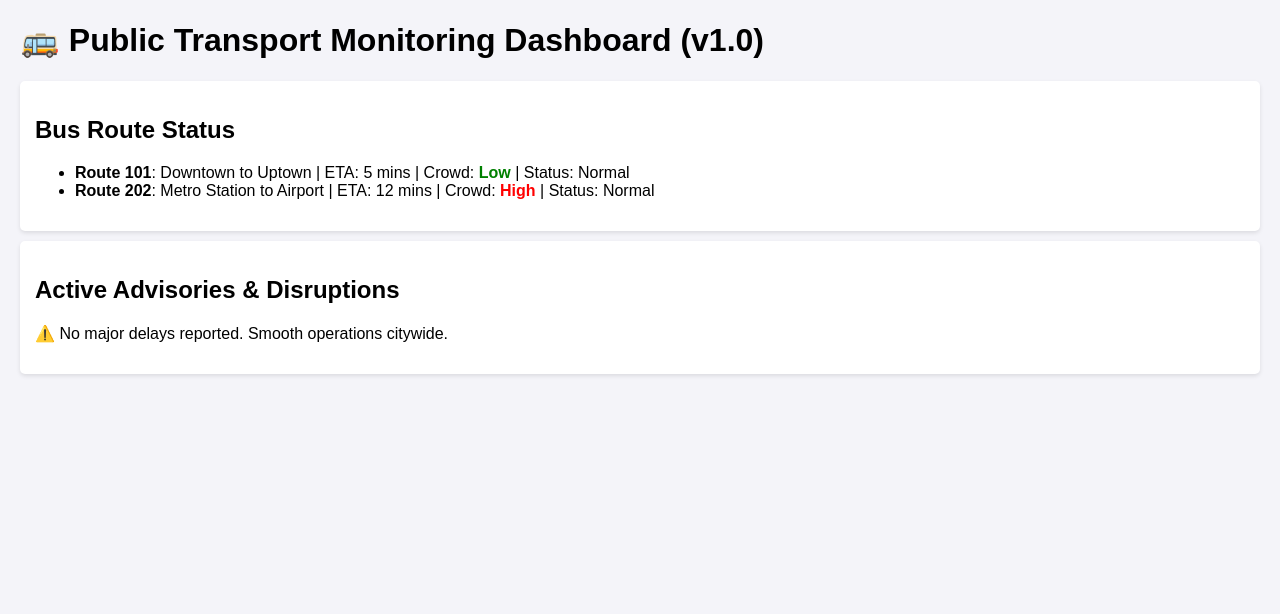
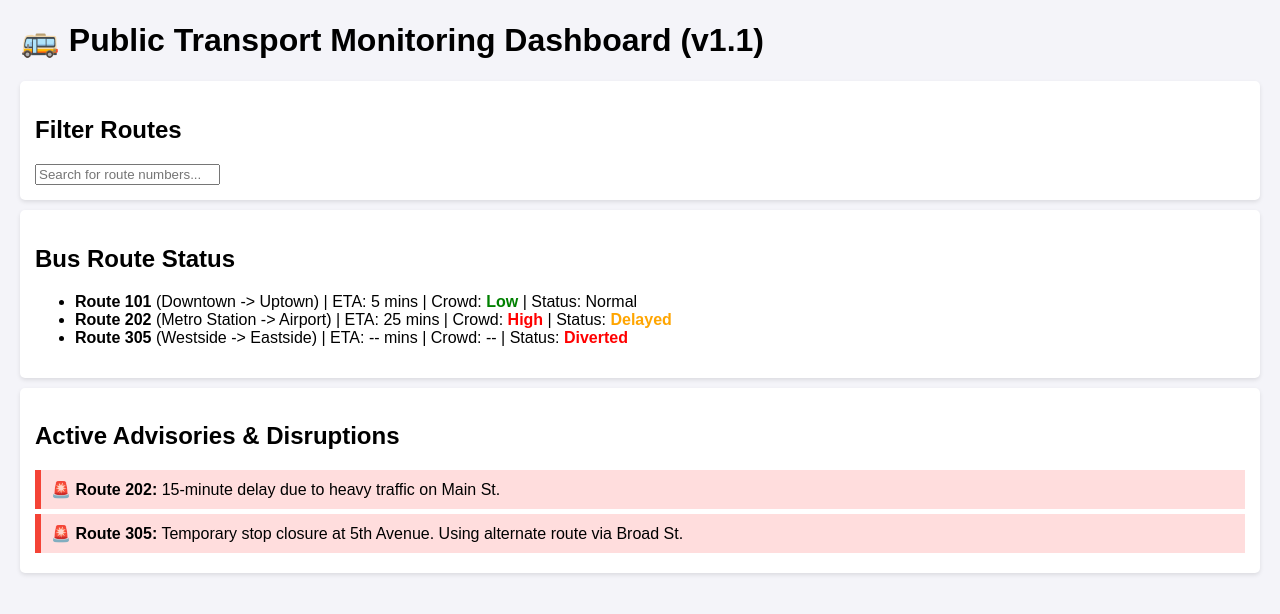
Before and after one commit to mohann2023-bot/public-transport-dashboard, a plain HTML site: page index.html in a window 1280 px wide. Drawn offline with Linux system fonts and the light colour scheme.

Commit message:
Add route filtering and service disruption alerts

```diff
--- a/index.html
+++ b/index.html
@@ -10,26 +10,44 @@
         .status-low { color: green; font-weight: bold; }
         .status-mod { color: orange; font-weight: bold; }
         .status-high { color: red; font-weight: bold; }
+        .alert { background-color: #ffdddd; border-left: 6px solid #f44336; padding: 10px; margin: 5px 0; }
     </style>
 </head>
 <body>
-    <h1>🚌 Public Transport Monitoring Dashboard (v1.0)</h1>
+    <h1>🚌 Public Transport Monitoring Dashboard (v1.1)</h1>
+
+    <div class="card">
+        <h2>Filter Routes</h2>
+        <input type="text" id="routeFilter" onkeyup="filterRoutes()" placeholder="Search for route numbers...">
+    </div>
 
     <div class="card">
         <h2>Bus Route Status</h2>
         <ul id="route-list">
-            <li><strong>Route 101</strong>: Downtown to Uptown | ETA: 5 mins | Crowd: <span class="status-low">Low</span> | Status: Normal</li>
-            <li><strong>Route 202</strong>: Metro Station to Airport | ETA: 12 mins | Crowd: <span class="status-high">High</span> | Status: Normal</li>
+            <li class="route-item"><strong>Route 101</strong> (Downtown -> Uptown) | ETA: 5 mins | Crowd: <span class="status-low">Low</span> | Status: Normal</li>
+            <li class="route-item"><strong>Route 202</strong> (Metro Station -> Airport) | ETA: 25 mins | Crowd: <span class="status-high">High</span> | Status: <span class="status-mod">Delayed</span></li>
+            <li class="route-item"><strong>Route 305</strong> (Westside -> Eastside) | ETA: -- mins | Crowd: -- | Status: <span class="status-high">Diverted</span></li>
         </ul>
     </div>
 
     <div class="card">
         <h2>Active Advisories & Disruptions</h2>
-        <p>⚠️ No major delays reported. Smooth operations citywide.</p>
+        <div class="alert">🚨 <strong>Route 202:</strong> 15-minute delay due to heavy traffic on Main St.</div>
+        <div class="alert">🚨 <strong>Route 305:</strong> Temporary stop closure at 5th Avenue. Using alternate route via Broad St.</div>
     </div>
 
     <script>
-        console.log("Dashboard initialized successfully.");
+        function filterRoutes() {
+            let input = document.getElementById('routeFilter').value.toUpperCase();
+            let items = document.getElementsByClassName('route-item');
+            for (let i = 0; i < items.length; i++) {
+                if (items[i].innerText.toUpperCase().includes(input)) {
+                    items[i].style.display = "";
+                } else {
+                    items[i].style.display = "none";
+                }
+            }
+        }
     </script>
 </body>
 </html>
```
